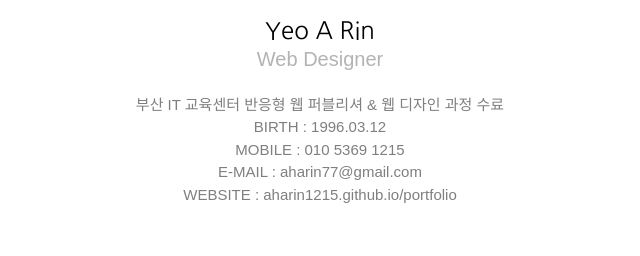
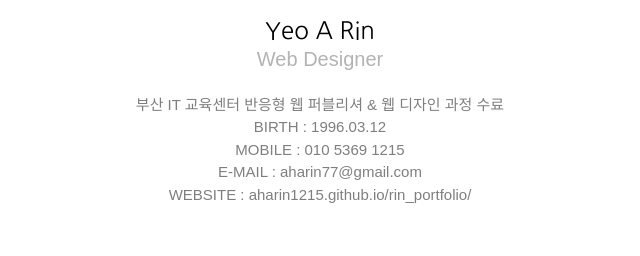
Before and after one commit to aharin1215/rin_portfolio, a plain HTML site: page index.html in a window 1280 px wide. Shown: the part 3664-3920 px from the top of the page, 320-960 px from the left. Drawn offline with Linux system fonts and the light colour scheme; files whose address does not match are found by name.

Commit message:
portfolio

```diff
--- a/index.html
+++ b/index.html
@@ -298,7 +298,7 @@
                         BIRTH : 1996.03.12<br>
                         MOBILE : 010 5369 1215<br>
                         E-MAIL : aharin77@gmail.com<br>
-                        WEBSITE : aharin1215.github.io/portfolio</p>
+                        WEBSITE : aharin1215.github.io/rin_portfolio/</p>
 						<ul class="social social-circle">
 							<li><a href="#"><i class="icon-twitter"></i></a></li>
 							<li><a href="#"><i class="icon-facebook"></i></a></li>
```
